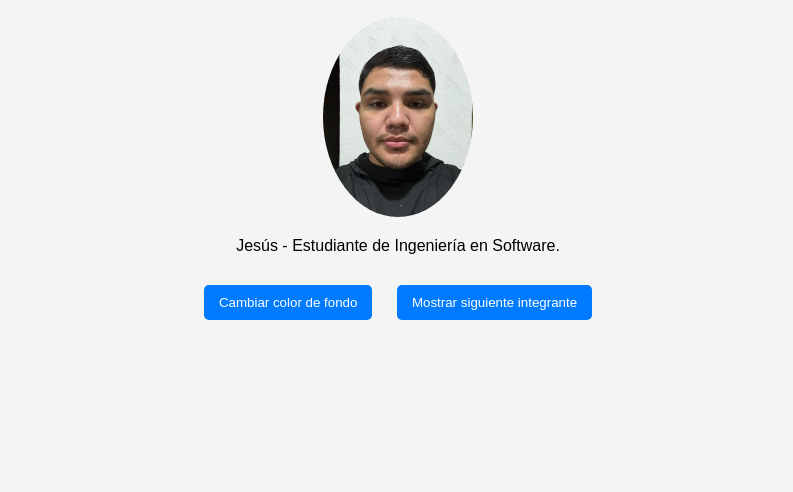
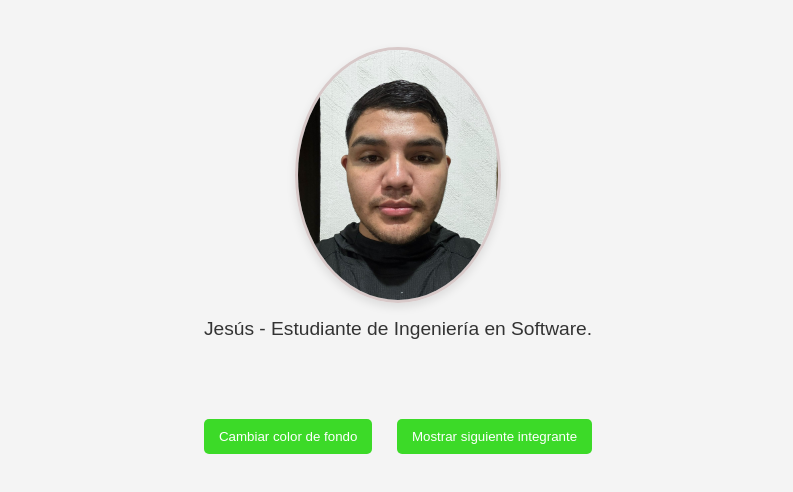
Before and after one commit to JesusGG2109/practica-u2-1, a plain HTML site: page index.html in a window 1280 px wide. Shown: the part 162-654 px from the top of the page, without its empty margins (242-1035 px from the left). Drawn offline with Linux system fonts and the light colour scheme.

Commit message:
Cambié el formato de las imagenes y el color de los botones

```diff
--- a/styles.css
+++ b/styles.css
@@ -48,7 +48,7 @@ button {
   padding: 10px 15px;
   margin: 10px;
   border: none;
-  background-color: #007BFF;
+  background-color: #3cda28;
   color: white;
   border-radius: 5px;
   cursor: pointer;
@@ -57,3 +57,29 @@ button {
 button:hover {
   background-color: #0056b3;
 }
+
+img {
+  width: 200px;
+  height: 250px;
+  border-radius: 50%;
+  object-fit: cover;
+  object-position: center;
+  border: 3px solid rgb(216, 201, 201);
+  box-shadow: 0px 4px 10px rgba(0,0,0,0.1);
+}
+
+.card {
+  display: flex;
+  flex-direction: column;
+  align-items: center;
+  justify-content: center;
+  margin: 30px auto;
+  padding: 20px;
+}
+
+#description {
+  font-size: 1.2rem;
+  font-weight: 500;
+  margin-top: 15px;
+  color: #333;
+}
```
